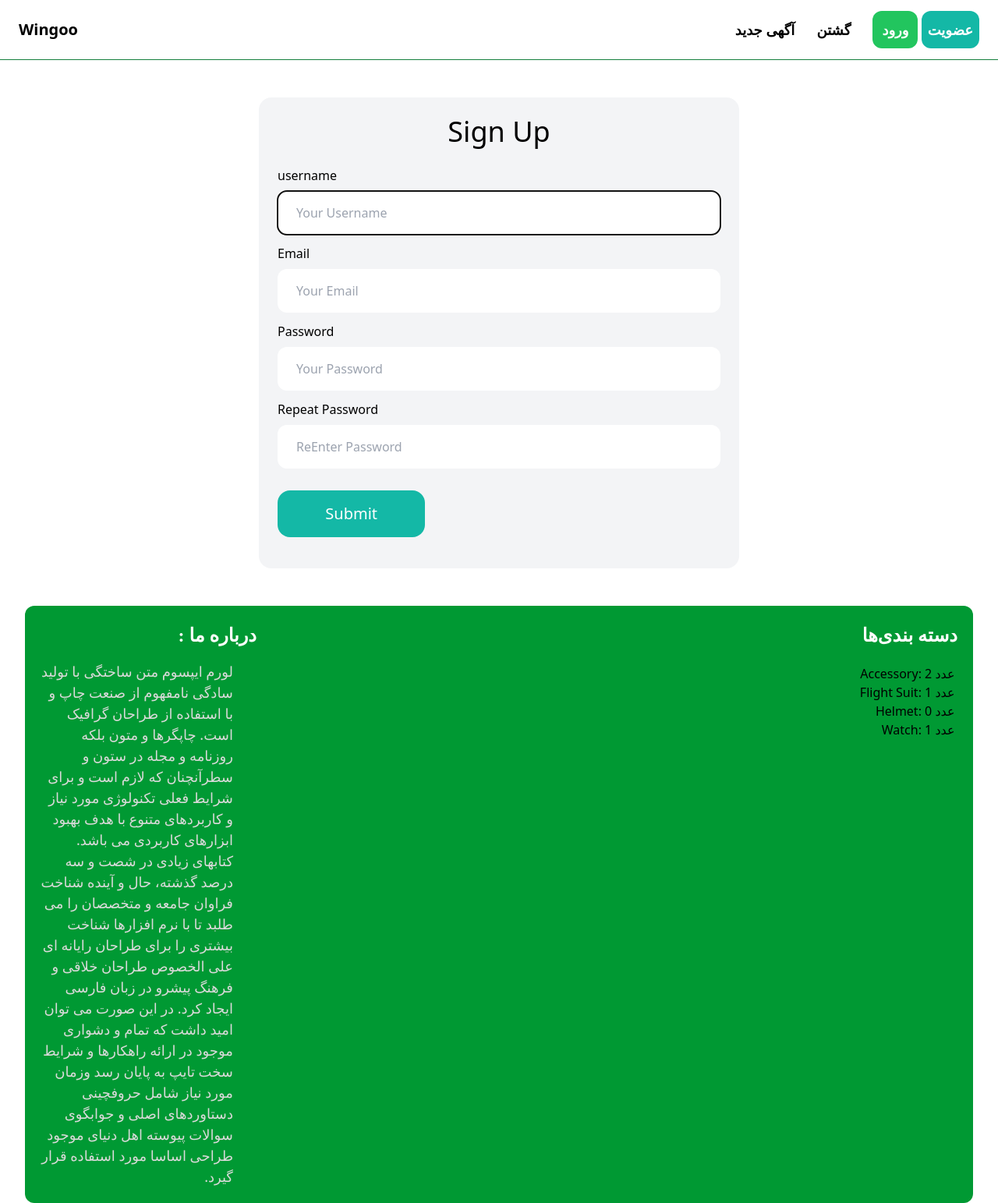
After one commit to sinakhaksar/Wingoo-Marketplace, a Django app: page /signup/ in a window 1280 px wide. The commit adds this page. Shown: the whole page at 78% size. Run offline with Django 5.2, Linux system fonts and the light colour scheme; data comes from the database, SQL or seed files in the repository; both versions use the stored data as it was after the commit; some libraries are stand-ins or nearby versions.

Commit message:
there is a problem with Dumbiting in signup page

```diff
--- /dev/null
+++ b/Wingoo/context_processors.py
@@ -0,0 +1,5 @@
+from item.models import Category
+
+def categories_processor(request):
+    categories = Category.objects.all()  # Fetch all categories
+    return {'categories': categories}
--- a/Wingoo/settings.py
+++ b/Wingoo/settings.py
@@ -60,6 +60,7 @@ TEMPLATES = [
         'APP_DIRS': True,
         'OPTIONS': {
             'context_processors': [
+                'Wingoo.context_processors.categories_processor', # added this so all templets in all apps can use categorise list in footer
                 'django.template.context_processors.debug',
                 'django.template.context_processors.request',
                 'django.contrib.auth.context_processors.auth',
--- a/Wingoo/urls.py
+++ b/Wingoo/urls.py
@@ -15,15 +15,14 @@ Including another URLconf
     2. Add a URL to urlpatterns:  path('blog/', include('blog.urls'))
 """
 from django.contrib import admin
-from django.urls import path
-from core.views import index, contact
+from django.urls import path, include
 #change this lat to lines !!!
 from django.conf import settings
 from django.conf.urls.static import static
 
 
 urlpatterns = [
-    path('',index, name='index'),
-    path('contact/', contact, name='contact'),
+    path('', include('core.urls')),
+    path('items/', include('item.urls')),
     path('admin/', admin.site.urls),
 ] + static(settings.MEDIA_URL, document_root=settings.MEDIA_ROOT) # Big problem Change it for porduction !!!!
--- /dev/null
+++ b/core/forms.py
@@ -0,0 +1,30 @@
+from django import forms
+from django.contrib.auth.forms import UserCreationForm
+from django.contrib.auth.models import User
+
+class SignupForm(UserCreationForm):
+    class Meta:
+        model = User
+        fields= ('username','email', 'password1', 'password2')
+
+    username = forms.CharField(widget=forms.TextInput(attrs={
+        'placeholder': 'Your Username',
+        'class': 'w-full py-4 px-6 rounded-xl max-auto'
+    }))
+
+
+    email = forms.CharField(widget=forms.EmailInput(attrs={
+        'placeholder': 'Your Email',
+        'class': 'w-full py-4 px-6 rounded-xl max-auto'
+    }))
+
+
+    password1 = forms.CharField(widget=forms.PasswordInput(attrs={
+        'placeholder': 'Your Password',
+        'class': 'w-full py-4 px-6 rounded-xl max-auto'
+    }))
+
+    password2 = forms.CharField(widget=forms.PasswordInput(attrs={
+        'placeholder': 'ReEnter Password',
+        'class': 'w-full py-4 px-6 rounded-xl max-auto'
+    }))
--- a/core/templates/core/base.html
+++ b/core/templates/core/base.html
@@ -5,6 +5,52 @@
     <meta name="viewport" content="width=device-width, initial-scale=1.0">
     <script src="https://cdn.tailwindcss.com"></script>
     <title>{% block title %}{% endblock %}</title>
+    <style>
+        .footer {
+
+            border-radius: 12px;
+            width: auto;
+            margin-left: 2rem;
+            margin-right: 2rem;
+            background-color: #009933; /* Match the background color of the containers */
+            padding: 20px;
+            display: flex;
+            justify-content: space-between;
+
+        }
+
+        .about-us, .categories {
+            flex-basis: 30%; /* Adjusted width to match the containers */
+        }
+
+        .footer h3 {
+            text-align: right;
+            margin-bottom: 15px;
+            font-weight: 900;
+            color: #ffff;
+            font-size: x-large;
+            font-family: Sri-TSCRegular;
+            src: url('sri-tsc-webfont.eot');
+            src: url('sri-tsc-webfont.eot?#iefix') format('embedded-opentype'),
+            url('sri-tsc-webfont.woff') format('woff'),
+            url('sri-tsc-webfont.ttf') format('truetype'),
+            url('sri-tsc-webfont.svg#Sri-TSCRegular') format('svg');
+        }
+
+        .footer p {
+            text-align: right;
+            width: 70%; /* Adjusted width to match the containers */
+            font-size: 18px;
+            line-height: 1.5;
+            color: #dadada;
+        }
+
+        .footer ul {
+            text-align: right;
+            list-style: none;
+            padding: 1%;
+        }
+    </style>
 </head>
 <body>
     <nav class="py-6 px-6 flex justify-between item-center border-b border-green-700">
@@ -12,35 +58,34 @@
 
         <div class="space-x-6">
 
-            <a href="#" class="px-2 py-3 text-lg font-bold bg-teal-500 text-white rounded-xl hover:bg-teal-700">عضویت</a>
+            <a href="{% url 'core:signup' %}" class="px-2 py-3 text-lg font-bold bg-teal-500 text-white rounded-xl hover:bg-teal-700">عضویت</a>
             <a href="#" class="px-3 py-3 text-lg font-bold bg-green-500 text-white rounded-xl hover:bg-black">ورود</a>
 
             <a href="" class="text-lg font-bold ">گشتن</a>
             <a href="" class="text-lg font-bold hover:text-green-500 ">آگهی جدید</a>
         </div>
     </nav>
+
+
     <div class="px-6 py-6">
         {% block content %}
         {% endblock %}
     </div>
 
-    <footer class="py-6 px-6 flex justify-between bg-green-400">
-        <div class="w-1/3 pr-10">
-            <h3 align="right" dir="rtl"class="mb-5 font-semibold text-green-400 bg-black">درباره ما :</h3>
-             <p align="right" dir="rtl" class="text-lg text-black ">لورم ایپسوم متن ساختگی با تولید سادگی نامفهوم از صنعت چاپ و با استفاده از طراحان گرافیک است. چاپگرها و متون بلکه روزنامه و مجله در ستون و سطرآنچنان که لازم است و برای شرایط فعلی تکنولوژی مورد نیاز و کاربردهای متنوع با هدف بهبود ابزارهای کاربردی می باشد. کتابهای زیادی در شصت و سه درصد گذشته، حال و آینده شناخت فراوان جامعه و متخصصان را می طلبد تا با نرم افزارها شناخت بیشتری را برای طراحان رایانه ای علی الخصوص طراحان خلاقی و فرهنگ پیشرو در زبان فارسی ایجاد کرد. در این صورت می توان امید داشت که تمام و دشواری موجود در ارائه راهکارها و شرایط سخت تایپ به پایان رسد وزمان مورد نیاز شامل حروفچینی دستاوردهای اصلی و جوابگوی سوالات پیوسته اهل دنیای موجود طراحی اساسا مورد استفاده قرار گیرد.</p>
 
-        </div>
-        <div class="w-1/6">
-            <h3 align="right" dir="rtl"class="mb-5 font-semibold text-green-400 bg-black">منــو</h3>
-            <ul class="space-y-2">
-                <li><a href="#" class="text-lg text-red-500 hover:text-red-700" >جاکلیدی</a></li>
-                <li><a href="#" class="text-lg text-red-500 hover:text-red-700" >لباس پرواز</a></li>
-                <li><a href="#" class="text-lg text-red-500 hover:text-red-700" >ساعت</a></li>
-                <li><a href="#" class="text-lg text-red-500 hover:text-red-700" >هلمت</a></li>
-                <li><a href="{% url 'contact' %}" class="text-lg text-red-500 hover:text-red-700" >ارتباط با ما</a></li>
-
+    <footer class="footer">
+        <section class="about-us">
+            <h3 style="text-align: left; padding-left: 50%;" dir="rtl">درباره ما :</h3>
+            <p  dir='rtl'>لورم ایپسوم متن ساختگی با تولید سادگی نامفهوم از صنعت چاپ و با استفاده از طراحان گرافیک است. چاپگرها و متون بلکه روزنامه و مجله در ستون و سطرآنچنان که لازم است و برای شرایط فعلی تکنولوژی مورد نیاز و کاربردهای متنوع با هدف بهبود ابزارهای کاربردی می باشد. کتابهای زیادی در شصت و سه درصد گذشته، حال و آینده شناخت فراوان جامعه و متخصصان را می طلبد تا با نرم افزارها شناخت بیشتری را برای طراحان رایانه ای علی الخصوص طراحان خلاقی و فرهنگ پیشرو در زبان فارسی ایجاد کرد. در این صورت می توان امید داشت که تمام و دشواری موجود در ارائه راهکارها و شرایط سخت تایپ به پایان رسد وزمان مورد نیاز شامل حروفچینی دستاوردهای اصلی و جوابگوی سوالات پیوسته اهل دنیای موجود طراحی اساسا مورد استفاده قرار گیرد.</p>
+        </section>
+        <section class="categories">
+            <h3>دسته بندی‌ها</h3>
+            <ul>
+                {% for category in categories %}
+                    <li>{{ category.name }}: {{ category.items.count }} عدد</li>
+                {% endfor %}
             </ul>
-        </div>
+        </section>
     </footer>
 </body>
 </html>
--- /dev/null
+++ b/core/templates/core/signup.html
@@ -0,0 +1,41 @@
+{% extends 'core/base.html' %}
+
+{% block title %}Signup{% endblock %}
+
+{% block content %}
+    <div class="w-1/2 my-6 mx-auto bg-gray-100 rounded-2xl p-6 ">
+        <h1 class="mb-6 text-4xl text-center">Sign Up</h1>
+        <form method="POST" action=".">
+            {% csrf_token %}
+
+
+            <div class="mb-3">
+                <label class="inline-block mb-2 mx-left">username</label></br>
+                {{ form.username}}
+            </div>
+            <div class="mb-3">
+                <label class="inline-block mb-2 mx-left">Email</label></br>
+                {{ form.email}}
+            </div>
+            <div class="mb-3">
+                <label class="inline-block mb-2 mx-left">Password</label></br>
+                {{ form.password1}}
+            </div>
+            <div class="mb-3">
+                <label class="inline-block mb-2 mx-left">Repeat Password</label></br>
+                {{ form.password2}}
+            </div>
+            {% if form.errosrs or form.non_field_errors %}
+            <div class="mb-3 p-6 bg-red-200 rounded-xl">
+                {% for field in form %}
+                    {{ field.errosrs }}
+                    {{ form.non_field_errors }}
+                {% endfor %}
+            </div>
+            {% endif %}
+            <button type="submit" class="w-1/3 mt-4 mb-4 py-4 px-4 text-xl bg-teal-500 rounded-2xl text-white">Submit</button>
+
+        </form>
+    </div>
+
+{% endblock %}
--- /dev/null
+++ b/core/urls.py
@@ -0,0 +1,11 @@
+from django.urls import path
+
+from . import views
+
+app_name = 'core'
+
+urlpatterns = [
+    path('', views.index, name='index'),
+    path('contact/',views.contact, name='contact'),
+    path('signup/',views.signup, name='signup')
+]
--- a/core/views.py
+++ b/core/views.py
@@ -1,4 +1,6 @@
-from django.shortcuts import render
+from django.shortcuts import render, redirect
+from .forms import SignupForm
+
 
 # Create your views here.
 from item.models import Category, Item
@@ -14,3 +16,19 @@ def index(request):
 
 def contact(request):
     return render(request, 'core/contact.html')
+
+
+def signup(request):
+    if request.method == 'POST':
+        form = SignupForm(request.POST)
+
+        if form.is_valid():
+            form.save()
+
+            return redirect('/login/')
+    else:
+        form = SignupForm()
+
+    return render(request, 'core/signup.html', {
+        'form': form
+    })
--- /dev/null
+++ b/item/urls.py
@@ -0,0 +1,10 @@
+from django.urls import path
+
+from . import views
+
+app_name = 'item'
+
+
+urlpatterns = [
+    path('<int:pk>/', views.detail, name='detail'),
+]
```
Also changed, not shown: core/templates/core/index.html (+22 -21 lines), core/templates/core/tmp.txt (added, +19 -0 lines), item/templates/item/detail.html (added, +47 -0 lines), item/views.py (+17 -1 lines), db.sqlite3.
